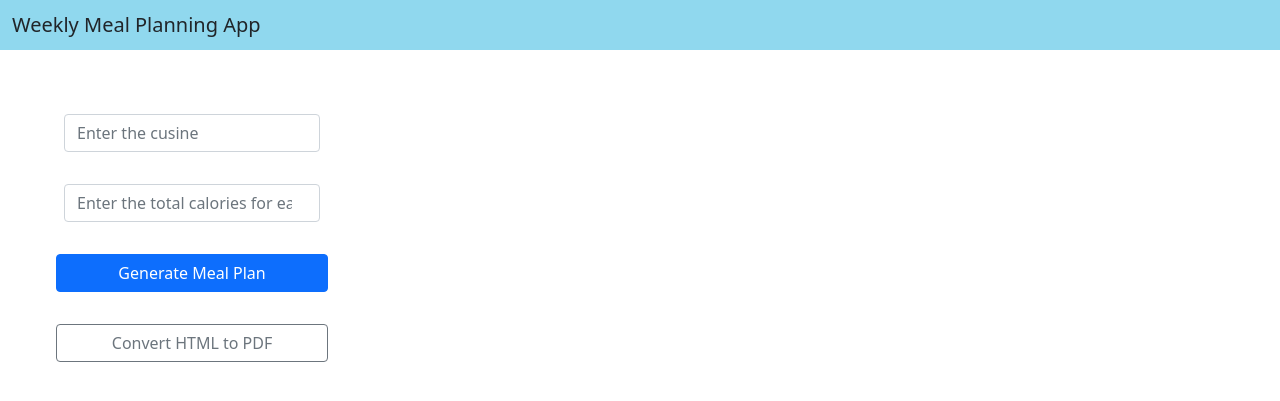
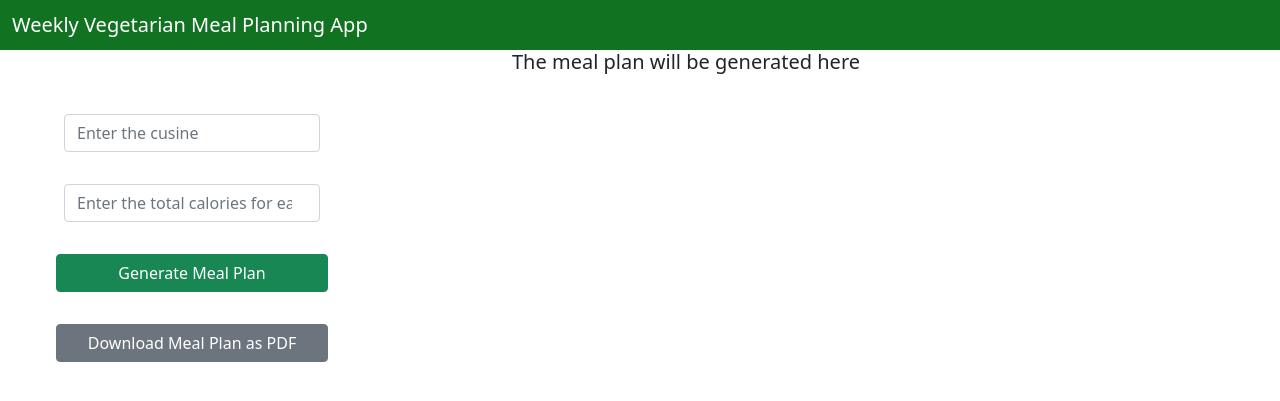
Before and after one commit to anaghamoosad/meal_plan_app, a Flask app: page / in a window 1280 px wide. Shown: the top 401 px of the page. Run offline with Flask 3, Linux system fonts and the light colour scheme; some libraries are stand-ins or nearby versions.

Commit message:
aligned the UI

```diff
--- a/static/script.js
+++ b/static/script.js
@@ -9,3 +9,77 @@ document.getElementById("generateplan").addEventListener("click", function() {
   loader.style.display = "block";
 
 })
+
+
+function generate() {
+  var doc = new jsPDF('l', 'pt');
+  var res = doc.autoTableHtmlToJson(document.getElementById("meal-table"));
+  var header = function(data) {
+    doc.setFontSize(25);
+    doc.setTextColor(40);
+    doc.setFontStyle('normal');
+    doc.text("Weekly Meal Plan", data.settings.margin.left, 50);
+  };
+  var options = {
+    beforePageContent: header,
+    margin: {
+      top: 100
+    },
+    theme: 'grid',
+    columnStyles: {
+        0: {
+
+           cellWidth: '80',
+            overflow: 'linebreak'
+
+            },
+        1: {
+
+          cellWidth: '20',
+          overflow: 'linebreak'
+
+           },
+        2: {
+
+            cellWidth: '80',
+            overflow: 'linebreak'
+
+           },
+        3: {
+
+            cellWidth: '80' ,
+            overflow: 'linebreak'
+           },
+        4   : {
+
+            cellWidth: '80',
+            overflow: 'linebreak'
+           },
+    },
+    rowStyles: {
+
+      0: {
+        cellWidth: '80',
+        rowHeight: '80'
+        },
+    1: {
+      rowHeight: '80'
+       },
+    2: {
+      rowHeight: '80'
+       },
+    3: {
+      rowHeight: '80'
+       },
+    4   : {
+      rowHeight: '80'
+       }
+    },
+
+  };
+
+  doc.autoTable(res.columns, res.data, options);
+
+
+  doc.save("weeklymealplan.pdf");
+}
--- a/static/style.css
+++ b/static/style.css
@@ -1,59 +1,83 @@
-
-
+body {
+  background-color: bisque;
+}
+h5 {
+  width: auto;
+  margin-left: 40%;
+  margin-right: 20%;
+  margin-top: 3%;
+}
 .navbar-custom {
-        background-color: rgb(144, 216, 238);
-
-    }
-
+  background-color: rgb(17, 114, 34);
+  justify-content: center;
+  color: white;
+}
+.navbar>.container-fluid {
+  display: flex;
+  flex-wrap: inherit;
+  align-items: center;
+  justify-content:center;
+}
 .container-custom-left{
-max-width: 20%;
+  max-width: 20%;
   margin-top: 5%;
   margin-left: 5%;
   float: left;
 }
+
+
+.table{
+  border-style: double;
+  border-color: black;
+  position: -5%;
+}
+
 .container-custom-right{
-
   max-width: 60%;
   margin-top: 5%;
   margin-left: 5%;
   float: left;
- }
-
+}
 .form-custom{
   margin-left:6%;
   font-size: small;
-
 }
-
-
 
 /* Center the loader */
 #loader {
   position: absolute;
   left: 50%;
-  top: 50%;
+  top: 30%;
   z-index: 1;
-  width: 120px;
-  height: 120px;
-  margin: -76px 0 0 -76px;
-  border: 16px solid #f3f3f3;
+  width: 70px;
+  height: 70px;
+  margin: 80px 0 0 0;
+  border: 10px solid #f3f3f3;
   border-radius: 50%;
-  border-top: 16px solid #3498db;
+  border-top: 10px solid rgb(17, 114, 34);
   -webkit-animation: spin 2s linear infinite;
   animation: spin 2s linear infinite;
-  display:none
+  display:none;
+  align-items: center;
+
+
 }
-
 @-webkit-keyframes spin {
-  0% { -webkit-transform: rotate(0deg); }
-  100% { -webkit-transform: rotate(360deg); }
+  0% {
+      -webkit-transform: rotate(0deg);
+ }
+  100% {
+      -webkit-transform: rotate(360deg);
+ }
 }
-
 @keyframes spin {
-  0% { transform: rotate(0deg); }
-  100% { transform: rotate(360deg); }
+  0% {
+      transform: rotate(0deg);
+ }
+  100% {
+      transform: rotate(360deg);
+ }
 }
-
 /* Add animation to "page content" */
 .animate-bottom {
   position: relative;
@@ -62,13 +86,23 @@ max-width: 20%;
   animation-name: animatebottom;
   animation-duration: 1s
 }
-
 @-webkit-keyframes animatebottom {
-  from { bottom:-100px; opacity:0 }
-  to { bottom:0px; opacity:1 }
+  from {
+      bottom:-100px;
+      opacity:0
+ }
+  to {
+      bottom:0px;
+      opacity:1
+ }
 }
-
 @keyframes animatebottom {
-  from{ bottom:-100px; opacity:0 }
-  to{ bottom:0; opacity:1 }
+  from{
+      bottom:-100px;
+      opacity:0
+ }
+  to{
+      bottom:0;
+      opacity:1
+ }
 }
--- a/templates/index.html
+++ b/templates/index.html
@@ -1,16 +1,15 @@
 <html>
     <head>
         <meta charset="utf-8">
-        <title>Meal Plan App powered by ChatGPT</title>
+        <title>Vegetarian Meal Plan App powered by ChatGPT</title>
 
         <meta charset="UTF-8">
         <meta name="viewport" content="width=device-width, initial-scale=1.0">
 
+        <link href="../static/style.css" rel="stylesheet">
         <link href="https://cdn.jsdelivr.net/npm/bootstrap@5.0.2/dist/css/bootstrap.min.css" rel="stylesheet">
         <link rel="stylesheet" href="https://cdn.jsdelivr.net/npm/bootstrap-icons@1.5.0/font/bootstrap-icons.css">
-        <link href="../static/style.css" rel="stylesheet">
 
-        <!-- Latest compiled JavaScript -->
         <script src="https://cdn.jsdelivr.net/npm/bootstrap@5.0.2/dist/js/bootstrap.bundle.min.js" ></script>
         <script src="https://cdnjs.cloudflare.com/ajax/libs/jquery/3.2.1/jquery.min.js"> </script>
         <script src="https://cdnjs.cloudflare.com/ajax/libs/jspdf/2.5.1/jspdf.umd.min.js"></script>
@@ -18,52 +17,39 @@
         <script src="https://cdn.rawgit.com/simonbengtsson/jsPDF/requirejs-fix-dist/dist/jspdf.debug.js"></script>
         <script src="https://unpkg.com/jspdf-autotable@2.3.2"></script>
 
-
     </head>
 
-    <body  >
+    <body>
         <!-- As a heading -->
       <nav class="navbar  navbar-custom  ">
-    <div class="container-fluid">
-      <span class="navbar-brand mb-0 h1  ">Weekly Meal Planning App</span>
+        <div class="container-fluid ">
+          <span class="navbar-brand mb-0 h1 ">Weekly Vegetarian Meal Planning App</span>
          </div>
       </nav>
       <div class="container-custom-left" >
         <form class="row g-3"  action = {{ url_for('index') }} method = "POST">
-
           <div class="input-group mb-3">
             <input name ="cusine-input" type="text" class="form-control" placeholder="Enter the cusine" aria-label="Cusine" aria-describedby="basic-addon2">
           </div>
           <div class="input-group mb-3">
             <input name ="cal-input" type="number" class="form-control" placeholder="Enter the total calories for each day" aria-label="Cusine" aria-describedby="basic-addon2">
           </div>
-
-            <button type="submit" class="btn btn-primary mb-3" id="generateplan"  >Generate Meal Plan</button>
-
-            <input  class="btn btn-outline-secondary" type="button" value="Convert HTML to PDF"
-            onclick="generate()">
-          </div>
-
+          <button type="submit" class="btn btn-success mb-3" id="generateplan"  >Generate Meal Plan</button>
+          <button  class="btn btn-secondary pdf-button" type="button" id="downloadpdf" onclick="generate()"> Download Meal Plan as PDF</button>
         </form>
       </div>
 
-    <div class="container-custom-right" >
+      <h5>The  meal plan will be generated here</h5>
 
         <div id="loader"></div>
 
-
+      <div class="container-custom-right" >
         <div class="container-table"    >
           {% if result %}
-
             <script>
               function displayResult(){
-
                 document.getElementById("loader").style.display="none";
-        document.getElementById("meal-table").style.display="block";
              }
-
-
-
             </script>
 
             <table class="table" id="meal-table">
@@ -84,93 +70,10 @@
                 </tr>
                 {% endfor %}
             </table>
-
           {% endif %}
         </div>
       </div>
+    </body>
 
-
-
-    </body>
     <script src="../static/script.js" ></script>
-    <script>
-
-      function generate() {
-
-        var doc = new jsPDF('l', 'pt');
-
-        var res = doc.autoTableHtmlToJson(document.getElementById("meal-table"));
-
-
-        var header = function(data) {
-          doc.setFontSize(25);
-          doc.setTextColor(40);
-          doc.setFontStyle('normal');
-          doc.text("Weekly Meal Plan", data.settings.margin.left, 50);
-        };
-        var options = {
-          beforePageContent: header,
-          margin: {
-            top: 100
-          },
-
-          theme: 'grid',
-          columnStyles: {
-              0: {
-
-                 cellWidth: '80',
-                  overflow: 'linebreak'
-
-                  },
-              1: {
-
-                cellWidth: '20',
-                overflow: 'linebreak'
-
-                 },
-              2: {
-
-                  cellWidth: '80',
-                  overflow: 'linebreak'
-
-                 },
-              3: {
-
-                  cellWidth: '80' ,
-                  overflow: 'linebreak'
-                 },
-              4   : {
-
-                  cellWidth: '80',
-                  overflow: 'linebreak'
-                 },
-          },
-          rowStyles: {
-
-            0: {
-              cellWidth: '80',
-              rowHeight: '80'
-              },
-          1: {
-            rowHeight: '80'
-             },
-          2: {
-            rowHeight: '80'
-             },
-          3: {
-            rowHeight: '80'
-             },
-          4   : {
-            rowHeight: '80'
-             }
-          },
-
-        };
-
-        doc.autoTable(res.columns, res.data, options);
-
-
-        doc.save("weeklymealplan.pdf");
-      }
-    </script>
 </html>
```
Lines whose indentation alone changed are shown as unchanged.
